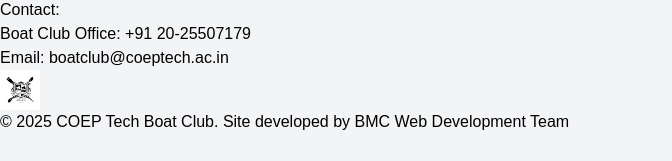
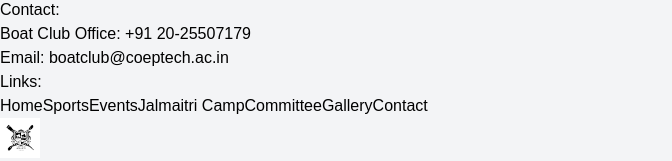
Before and after one commit to SatvikG7/coepboatclub, a Next.js app: page / in a window 1280 px wide. Shown: the part 4642-4803 px from the top of the page, without its empty margins (0-672 px from the left). Before the commit the page ends 4776 px from the top, so only its background shows below. Built offline with nearby package versions, Linux system fonts and the light colour scheme.

Commit message:
Add: links in footer

```diff
--- a/src/components/footer.tsx
+++ b/src/components/footer.tsx
@@ -1,5 +1,4 @@
-"use client";
-
+/* eslint-disable @next/next/no-html-link-for-pages */
 import React from "react";
 import Image from "next/image";
 
@@ -35,6 +34,33 @@ function Footer() {
                         </a>
                     </p>
                 </div>
+
+                <div className="mb-4 text-center md:text-left md:mb-0">
+                    <p>Links:</p>
+                    <div className="flex flex-col justify-center  md:justify-start">
+                        <a className="underline" href="/">
+                            Home
+                        </a>
+                        <a className="underline" href="/sports">
+                            Sports
+                        </a>
+                        <a className="underline" href="/events">
+                            Events
+                        </a>
+                        <a className="underline" href="/jalmaitri-camp">
+                            Jalmaitri Camp
+                        </a>
+                        <a className="underline" href="/committee">
+                            Committee
+                        </a>
+                        <a className="underline" href="/gallery">
+                            Gallery
+                        </a>
+                        <a className="underline" href="/contact-us">
+                            Contact
+                        </a>
+                    </div>
+                </div>
                 <Image
                     src="/bclogo-full.jpg"
                     alt="Logo"
@@ -42,6 +68,7 @@ function Footer() {
                     className="w-40"
                     width={40}
                     height={40}
+                    unoptimized
                 />
             </div>
             <div className="w-full text-center text-white bg-black">
```
Also changed, not shown: src/app/jalmaitri-camp/page.tsx (+7 -7 lines).
